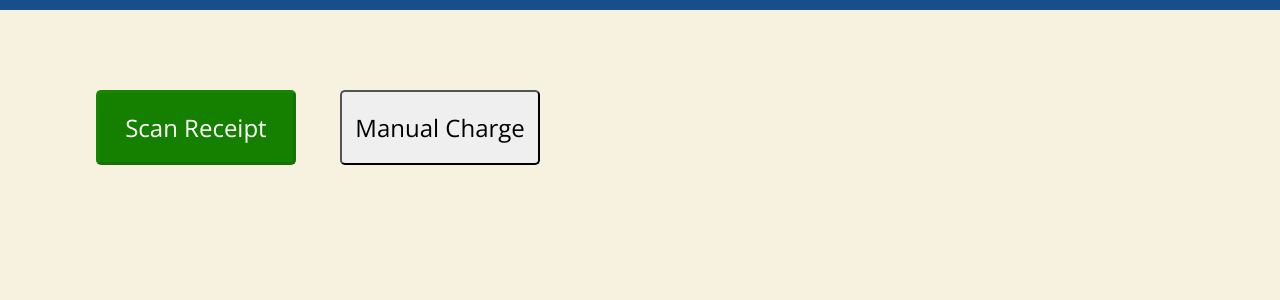
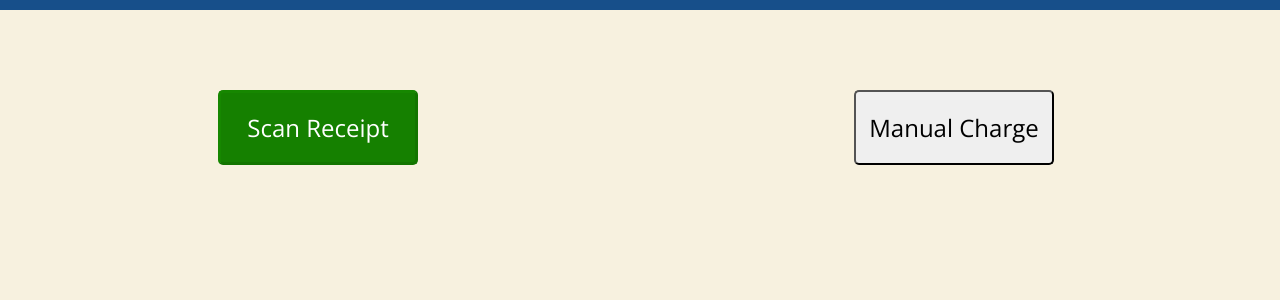
Before and after one commit to dduan97/settlethetab, a PHP site: page / in a window 1280 px wide. Shown: the part 140-440 px from the top of the page. Run offline with PHP 8.4, Linux system fonts and the light colour scheme.

Commit message:
changed button position

```diff
--- a/index.php
+++ b/index.php
@@ -24,8 +24,11 @@
   <div id="header"><h1>Settle the Tab</h1></div>
   <div class="border"></div>
 
-  <div class="container">
+  <div class="container left">
   <button class="button" id="scan">Scan Receipt</button>
+  </div>
+
+  <div class="container right">
   <button class="button" id="iou">Manual Charge</button>
   </div>
 
```
